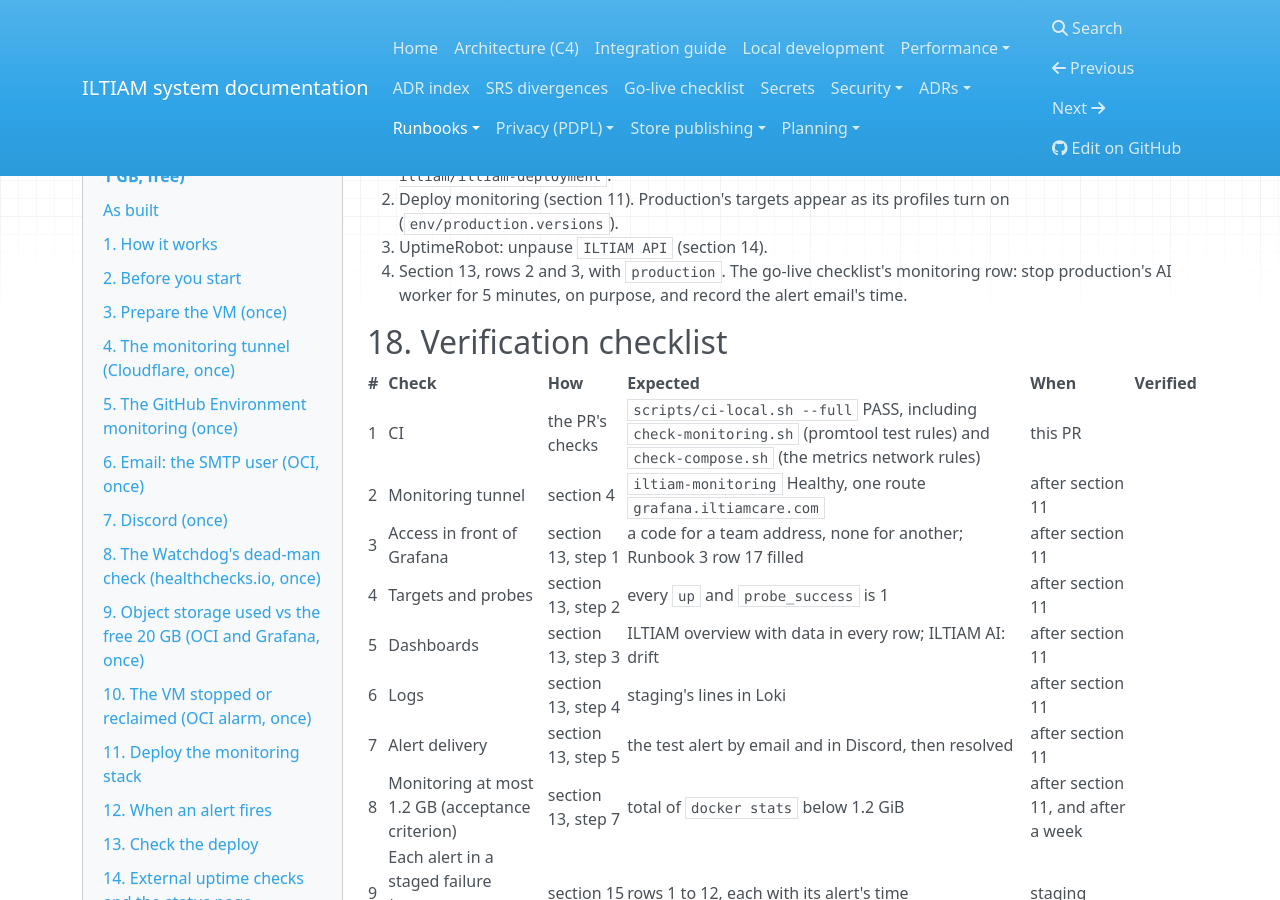
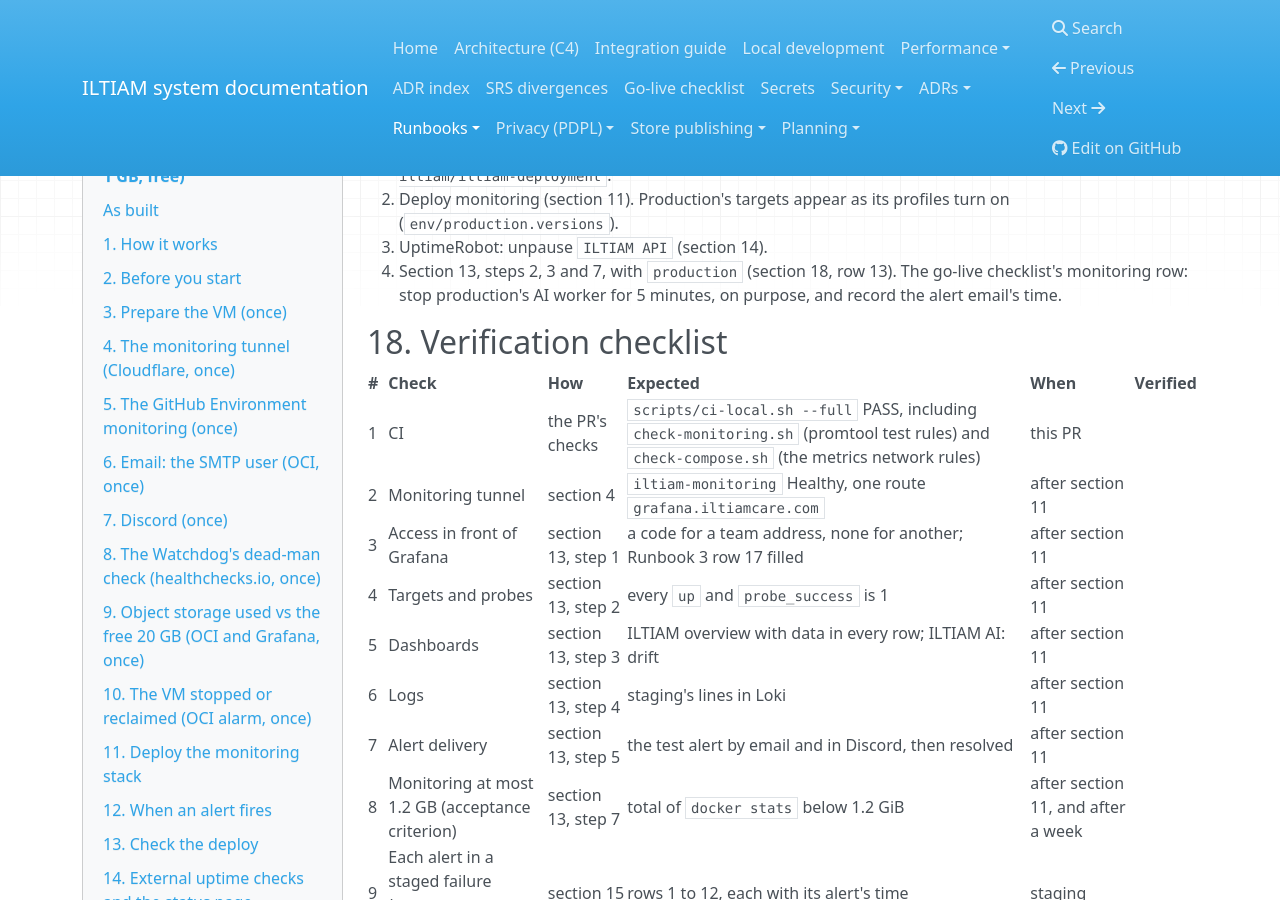
Before and after one commit to iltiam/iltiam-deployment, an MkDocs documentation site: the page built from docs/runbooks/07-monitoring.md, in a window 1280 px wide and 900 px high, scrolled down 14814 px. Built offline with MkDocs 1.6.1, drawn with Linux system fonts in a browser that asks for light colours.

Commit message:
docs(monitoring): Runbook 7, 17.5 step 4 names section 13's steps 2, 3 and 7 (Refs #10) (#89)
Section 13 has steps, not rows, and section 18 row 13 asks for targets,
dashboards and memory for production: steps 2, 3 and 7. The memory check
(step 7) was missing.

```diff
--- a/docs/runbooks/07-monitoring.md
+++ b/docs/runbooks/07-monitoring.md
@@ -471,7 +471,7 @@ bash scripts/check-monitoring.sh
 1. `gh variable set MONITORED_ENVIRONMENTS --env monitoring --body staging,production -R iltiam/iltiam-deployment`.
 2. Deploy monitoring (section 11). Production's targets appear as its profiles turn on (`env/production.versions`).
 3. UptimeRobot: unpause `ILTIAM API` (section 14).
-4. Section 13, rows 2 and 3, with `production`. The go-live checklist's monitoring row: stop production's AI worker for 5 minutes, on purpose, and record the alert email's time.
+4. Section 13, steps 2, 3 and 7, with `production` (section 18, row 13). The go-live checklist's monitoring row: stop production's AI worker for 5 minutes, on purpose, and record the alert email's time.
 
 ## 18. Verification checklist
 
```
